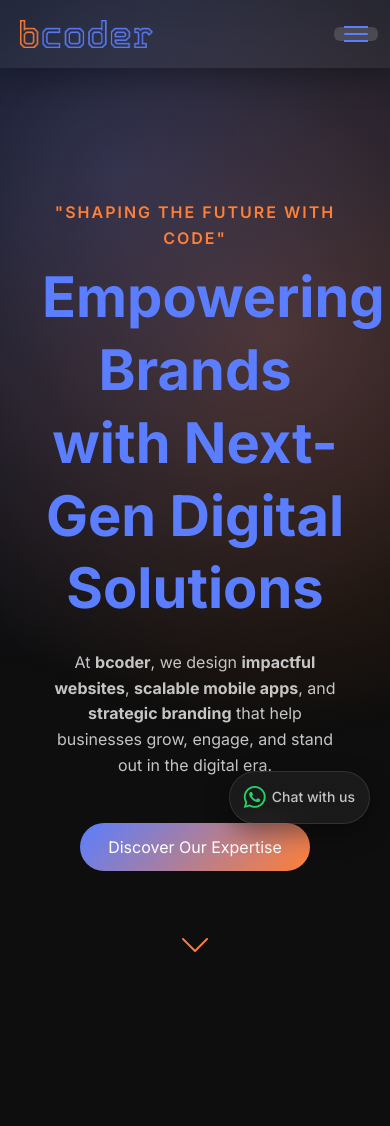
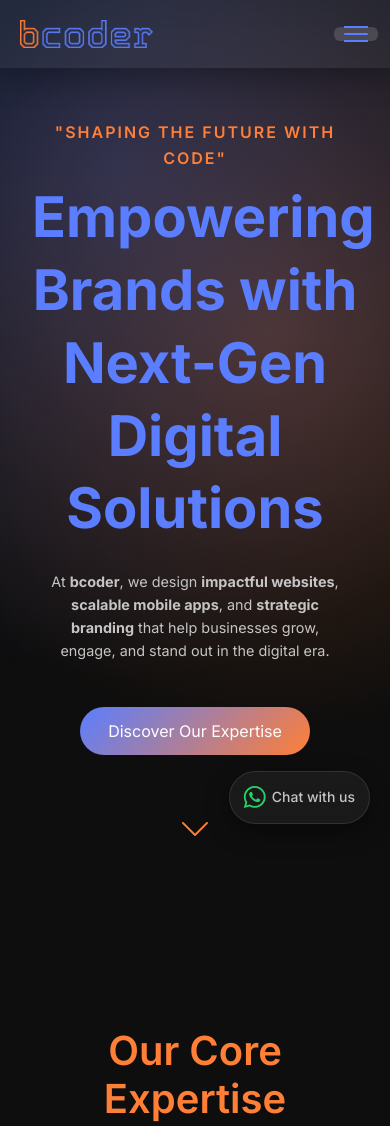
Before and after one commit to bcoderapp/bcoder.com, a plain HTML site: page index.html in a window 390 px wide. Shown: the top 1126 px of the page. Drawn offline with nearby package versions, Linux system fonts and the light colour scheme.

Commit message:
add website landing page responsive UI updates

```diff
--- a/assets/css/responsive.css
+++ b/assets/css/responsive.css
@@ -5,6 +5,7 @@
     .bg-effects {
         background: radial-gradient(circle at 50% 30%, rgba(90, 126, 255, 0.2), transparent 70%);
     }
+
     .hero h1 {
         font-size: 2rem;
         line-height: 1.3;
@@ -16,8 +17,8 @@
     }
 
     .section-title {
-        font-size: 2rem;
-        margin-bottom: 30px;
+        font-size: 2.5rem;
+        margin-bottom: 10px;
     }
 
     .bg-effect {
@@ -39,9 +40,11 @@
         font-size: 13px;
         gap: 6px;
     }
+
     .whatsapp-float i {
         font-size: 20px;
     }
+
     .whatsapp-float span {
         font-size: 12px;
     }
@@ -53,13 +56,21 @@
 @media (max-width: 768px) {
     .bg-effects {
         background: radial-gradient(circle at 30% 20%, rgba(90, 126, 255, 0.25), transparent 70%),
-                    radial-gradient(circle at 70% 40%, rgba(255, 127, 55, 0.25), transparent 70%);
+            radial-gradient(circle at 70% 40%, rgba(255, 127, 55, 0.25), transparent 70%);
+    }
+    section {
+        margin: 10px;
+        padding: 60px 0;
+    }
+    .hero-content {
+        padding: 50px 10px;
     }
     .hero h1 {
-        font-size: 3rem;
+        font-size: 2.5rem;
     }
+
     .hero p {
-        font-size: 1rem;
+        font-size: .9rem;
     }
 
     /* Clients Carousel */
```
